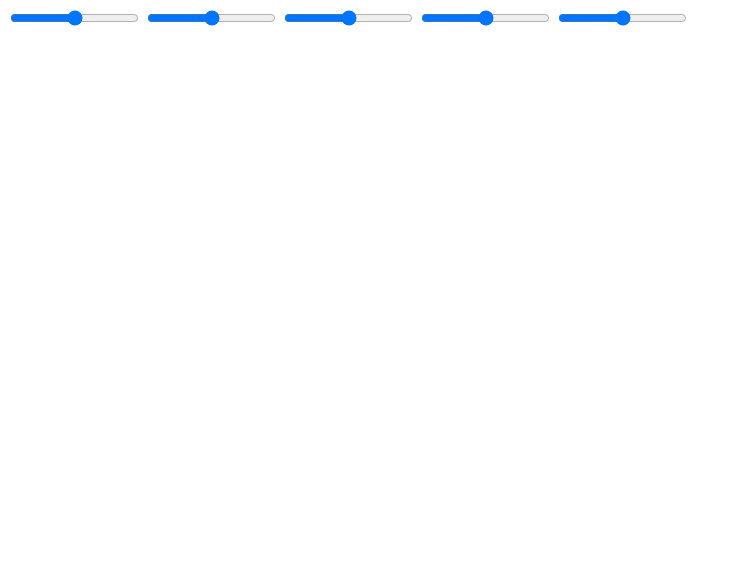
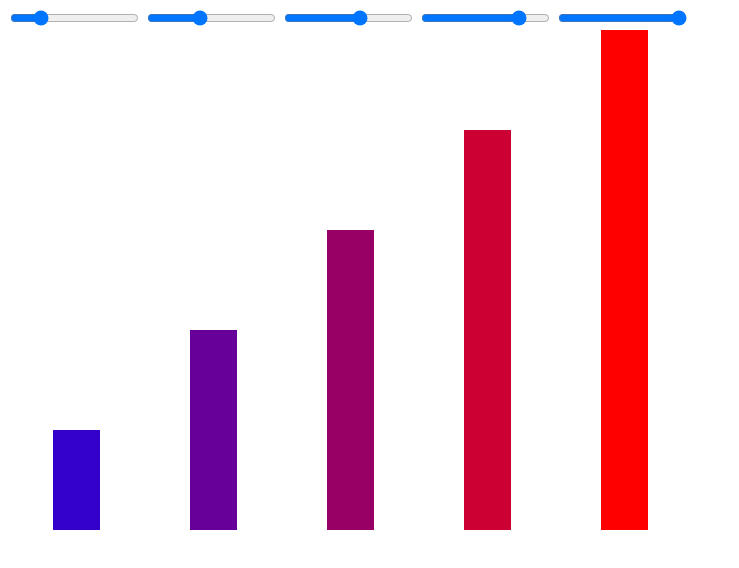
Before and after one commit to anied/D3_Tutorials_And_Experimentation, a website: page src/bar_graph_1/index.html in a window 1280 px wide. Shown: the whole page, without its empty margins (0-739 px from the left). Drawn offline with nearby package versions, Linux system fonts and the light colour scheme.

Commit message:
Fixed positioning stuff, little cleanup.

```diff
--- a/src/bar_graph_1/index.html
+++ b/src/bar_graph_1/index.html
@@ -9,16 +9,14 @@
 <body>
 
 	<div class="controls-wrapper">
-		<input type="range" name="range_1" id="range_1" class="graph-bar-val-range">
-		<input type="range" name="range_2" id="range_2" class="graph-bar-val-range">
-		<input type="range" name="range_3" id="range_3" class="graph-bar-val-range">
-		<input type="range" name="range_4" id="range_4" class="graph-bar-val-range">
-		<input type="range" name="range_5" id="range_5" class="graph-bar-val-range">
-		<!-- <button type="submit" id="update">Apply changes</button> -->
+		<input type="range" step="1" min="0" max="100" value="20" name="range_1" id="range_1" class="graph-bar-val-range">
+		<input type="range" step="1" min="0" max="100" value="40" name="range_2" id="range_2" class="graph-bar-val-range">
+		<input type="range" step="1" min="0" max="100" value="60" name="range_3" id="range_3" class="graph-bar-val-range">
+		<input type="range" step="1" min="0" max="100" value="80" name="range_4" id="range_4" class="graph-bar-val-range">
+		<input type="range" step="1" min="0" max="100" value="100" name="range_5" id="range_5" class="graph-bar-val-range">
 	</div>
 	<div class="bar-graph">
-		<!-- graph stuff here -->
-
+		<!-- bar graph renders in here -->
 	</div>
 
 
--- a/src/bar_graph_1/index.js
+++ b/src/bar_graph_1/index.js
@@ -15,7 +15,7 @@ document.addEventListener('DOMContentLoaded', function () {
 		var i;
 
 		for (i = 0; i < inputs.length; i++) {
-			data.push(inputs[i].value);
+			data.push(parseInt(inputs[i].value, 10));
 		}
 
 		return data;
@@ -39,19 +39,22 @@ document.addEventListener('DOMContentLoaded', function () {
 				.style({
 					'height' : function (d) { return calcHeight(d) + 'px'},
 					'background-color' : function (d) {
-						console.log(d);
-						return generateRGB(d)
+						return generateRGB(d);
 					}
 				});
 
 		barGraph.style({
 					'height' : function (d) { return calcHeight(d) + 'px'},
 					'background-color' : function (d) {
-						console.log(d);
-						return generateRGB(d)
+						return generateRGB(d);
 					}
 				});
 
+	}
+
+	function update() {
+		var newData = getUpdatedData();
+		updateGraph(newData);
 	}
 
 	// document.querySelector('#update').addEventListener('click', function () {
@@ -59,10 +62,8 @@ document.addEventListener('DOMContentLoaded', function () {
 	// 	updateGraph(newData);
 	// });
 
-	document.querySelector('.controls-wrapper').addEventListener('input', function () {
-		var newData = getUpdatedData();
-		updateGraph(newData);
-	});
+	document.querySelector('.controls-wrapper').addEventListener('input', update);
 
+	update();
 
 });
```
